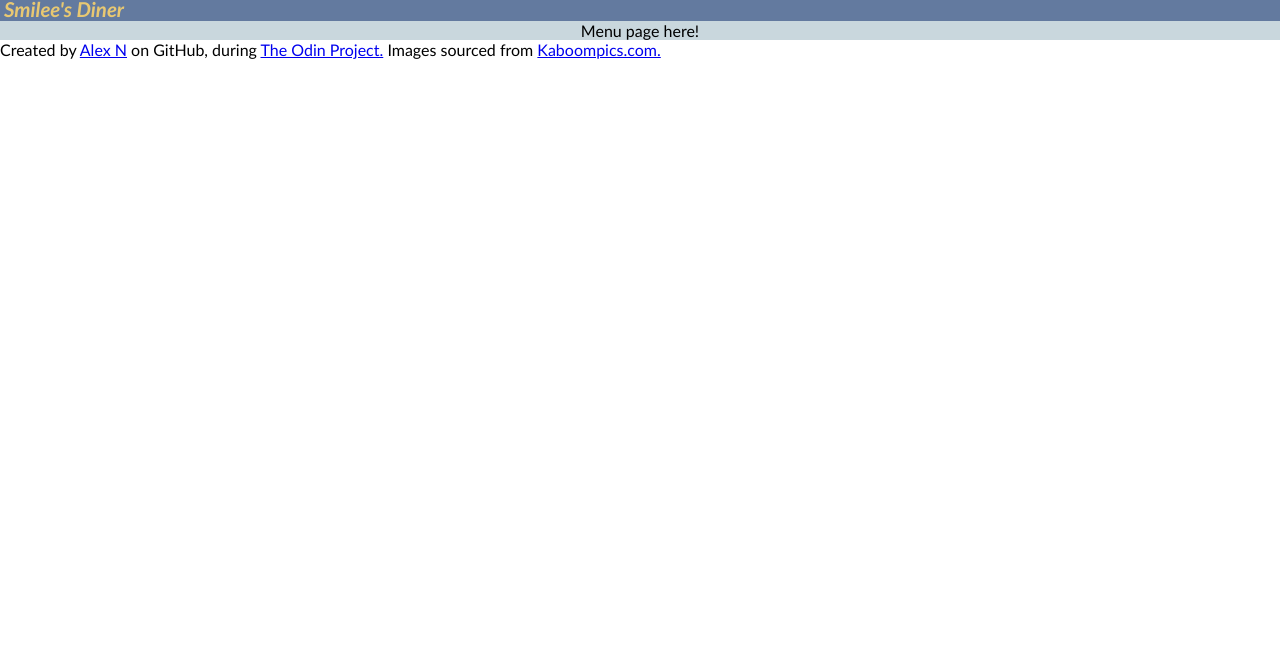
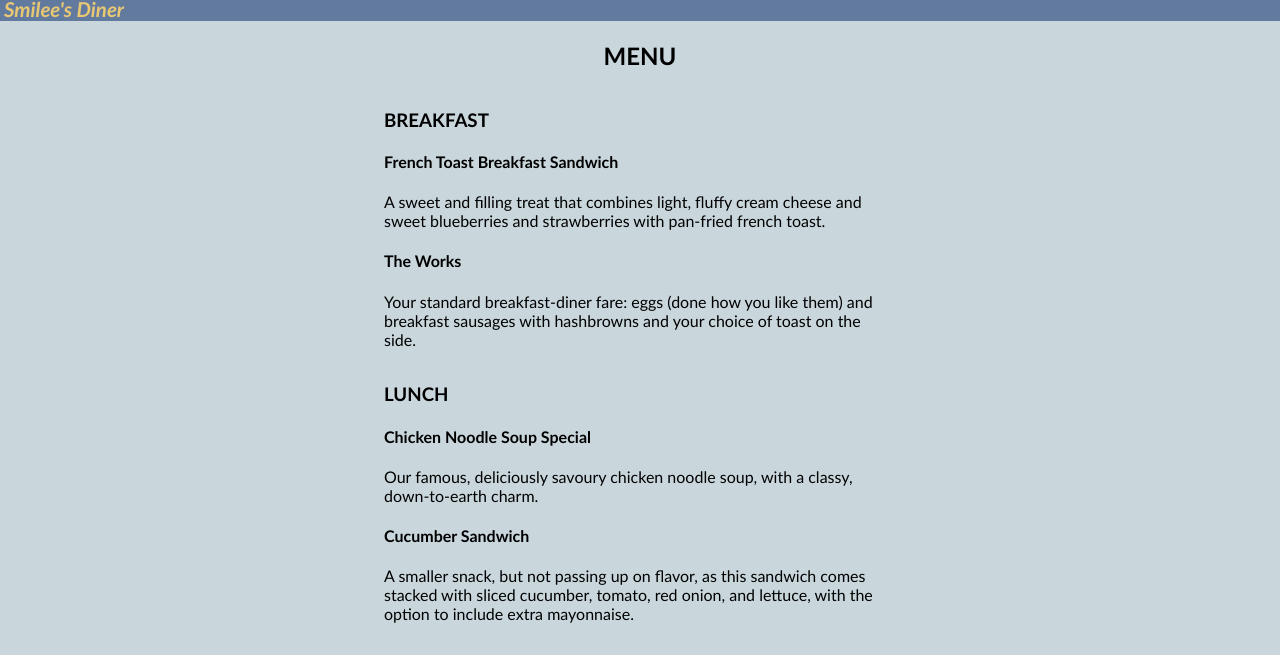
Before and after one commit to Neo319/restaurant-page-proj, a website built with webpack: page dist/index.html in a window 1280 px wide. Both pictures are taken after a click on the button "MENU". Shown: the part 131-786 px from the top of the page. Built offline with nearby package versions, Linux system fonts and the light colour scheme.

Commit message:
create and style menu tab content

```diff
--- a/src/load-menu.js
+++ b/src/load-menu.js
@@ -6,7 +6,104 @@ const menu = function () {
     const content = document.getElementById("content");
     content.innerHTML = '';
 
-    content.textContent = "Menu page here!"
+    //title
+    const title = document.createElement('h2');
+    title.textContent = "MENU";
+    content.appendChild(title);
+
+    //breakfast section
+    const brk = document.createElement('div');
+    brk.classList = "menu-item";
+    const brkHead = document.createElement('h3');
+    brkHead.textContent = "BREAKFAST";
+
+    //first item
+    const brk1 = document.createElement('div');
+    const brk1Head = document.createElement('h4');
+    const brk1Body = document.createElement('p');
+    brk1Head.textContent = "French Toast Breakfast Sandwich";
+    brk1Body.textContent = "A sweet and filling treat that combines light, fluffy cream cheese and sweet blueberries and strawberries with pan-fried french toast.";
+    brk1.appendChild(brk1Head);
+    brk1.appendChild(brk1Body);
+
+    //second item
+    const brk2 = document.createElement('div');
+    const brk2Head = document.createElement('h4');
+    const brk2Body = document.createElement('p');
+    brk2Head.textContent = "The Works";
+    brk2Body.textContent = "Your standard breakfast-diner fare: eggs (done how you like them) and breakfast sausages with hashbrowns and your choice of toast on the side.";
+    brk2.appendChild(brk2Head);
+    brk2.appendChild(brk2Body);
+
+    brk.appendChild(brkHead);
+    brk.appendChild(brk1);
+    brk.appendChild(brk2);
+
+
+
+    //lunch section
+    const lun = document.createElement('div');
+    lun.classList = "menu-item";
+    const lunHead = document.createElement ('h3');
+    lunHead.textContent = "LUNCH";
+
+    //first item
+    const lun1 = document.createElement('div');
+    const lun1Head = document.createElement('h4');
+    const lun1Body = document.createElement('p');
+    lun1Head.textContent = "Chicken Noodle Soup Special";
+    lun1Body.textContent = "Our famous, deliciously savoury chicken noodle soup, with a classy, down-to-earth charm.";
+    lun1.appendChild(lun1Head);
+    lun1.appendChild(lun1Body);
+
+    //second item
+    const lun2 = document.createElement('div');
+    const lun2Head = document.createElement('h4');
+    const lun2Body = document.createElement('p');
+    lun2Head.textContent = "Cucumber Sandwich";
+    lun2Body.textContent = "A smaller snack, but not passing up on flavor, as this sandwich comes stacked with sliced cucumber, tomato, red onion, and lettuce, with the option to include extra mayonnaise. ";
+    lun2.appendChild(lun2Head);
+    lun2.appendChild(lun2Body);
+
+    lun.appendChild(lunHead);
+    lun.appendChild(lun1);
+    lun.appendChild(lun2);
+
+
+    // dinner section
+    const din = document.createElement('div');
+    din.classList = "menu-item";
+    const dinHead= document.createElement('h3');
+    dinHead.textContent = "DINNER";
+
+    //first item
+    const din1 = document.createElement('div');
+    const din1Head = document.createElement('h4');
+    const din1Body = document.createElement('p');
+    din1Head.textContent = "Pizza & Wings Combo";
+    din1Body.textContent = "The ultimate in comfort food! Try our fresh, wood-stove cooked pies today!";
+    din1.appendChild(din1Head);
+    din1.appendChild(din1Body);
+
+    //second item
+    const din2 = document.createElement('div');
+    const din2Head = document.createElement('h4');
+    const din2Body = document.createElement('p');
+    din2Head.textContent = "Beef Stew";
+    din2Body.textContent = "Our beef stew is slow-cooked from the start of each morning to bring you the ultimate in savory goodness. Served with fresh buns for dipping.";
+    din2.appendChild(din2Head);
+    din2.appendChild(din2Body);
+
+    din.appendChild(dinHead);
+    din.appendChild(din1);
+    din.appendChild(din2);
+
+
+    content.appendChild(brk);
+    content.appendChild(lun);
+    content.appendChild(din);
+
+
 };
 
 export default menu;
--- a/src/style.css
+++ b/src/style.css
@@ -19,6 +19,7 @@ header {
 
 #content {
     background-color: #C9D7DD;
+    min-height: 100vh;
 }
 
 #logoDiv {
@@ -103,6 +104,11 @@ header, #content {
     padding: 10px;
 }
 
+.menu-item {
+    margin-left: 15vw;
+    margin-right: 15vw;
+}
+
 
 @media only screen and (min-width: 700px) {
 
@@ -145,4 +151,9 @@ header, #content {
         margin-bottom: 10vh;
     }
 
+    .menu-item {
+        margin-left: 30vw;
+        margin-right: 30vw;
+    }
+
 }
```
Also changed, not shown: dist/main.js, 1 other file.
